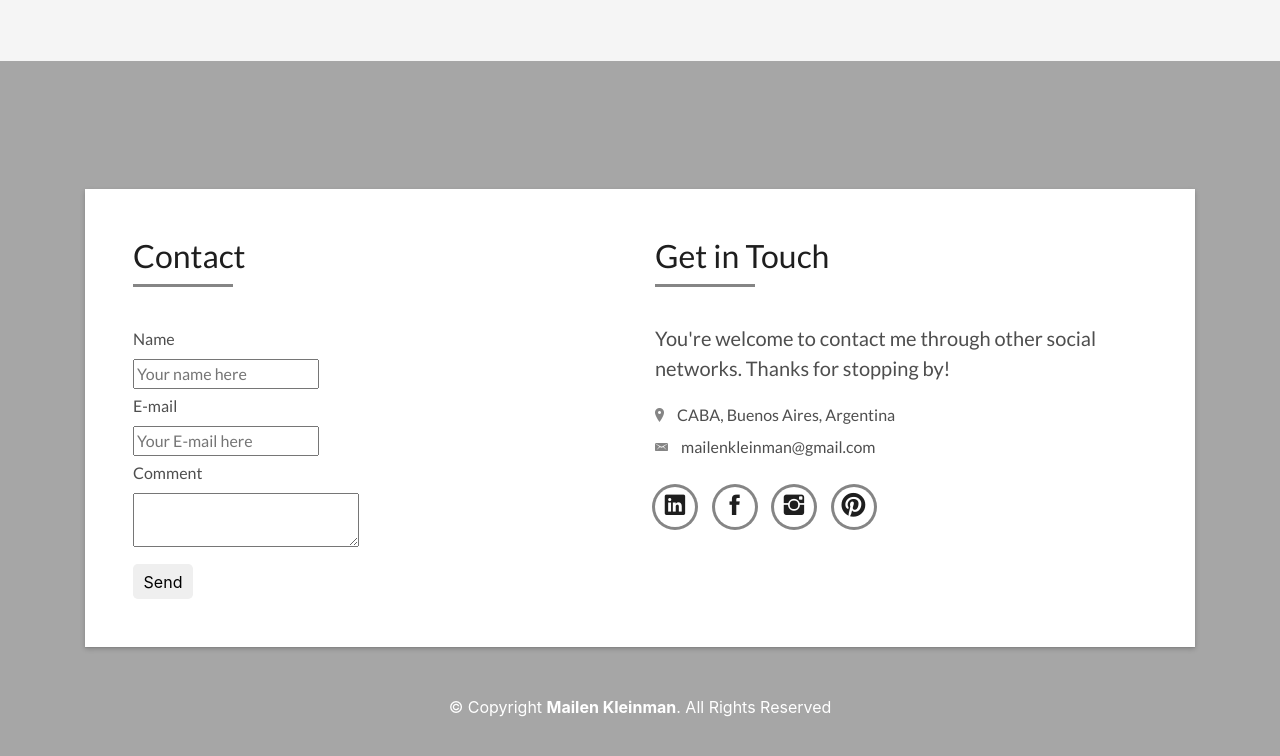
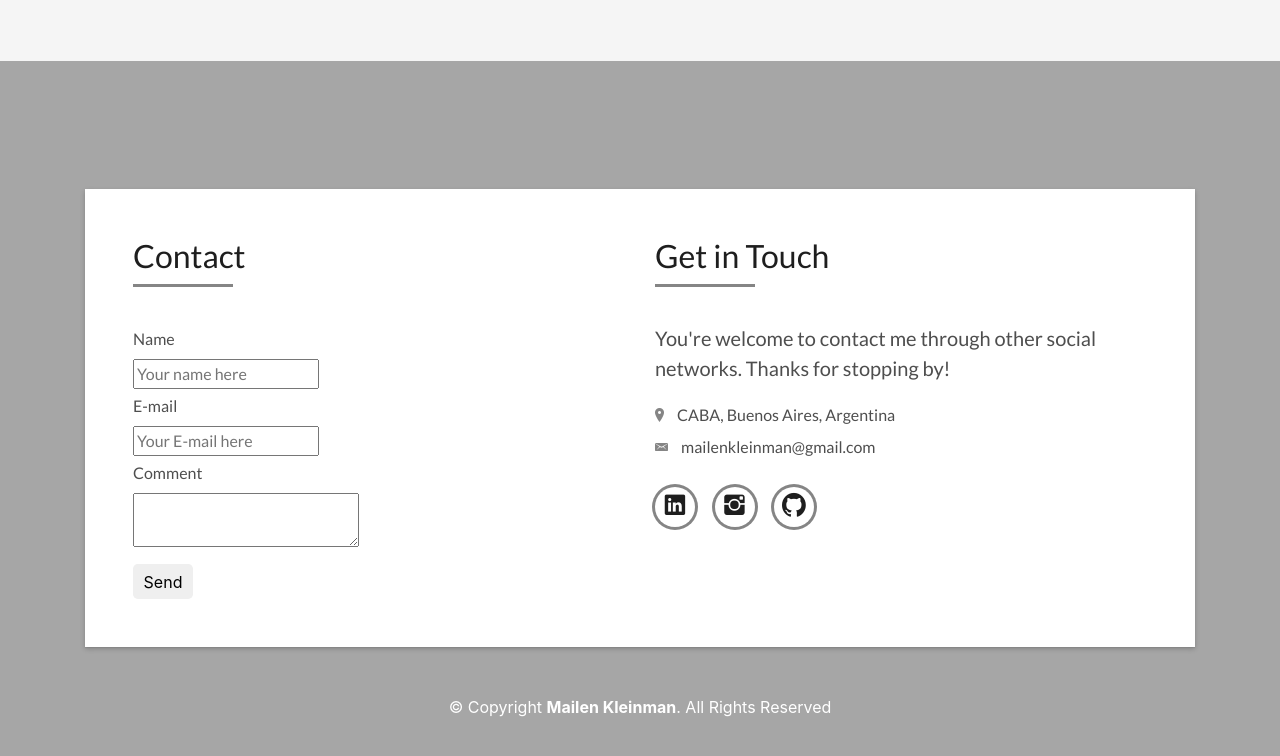
Before and after one commit to MailenKleinman/portfolio, a plain HTML site: page index.html in a window 1280 px wide. Shown: the part 4222-4978 px from the top of the page. Drawn offline with Linux system fonts and the light colour scheme; files whose address does not match are found by name.

Commit message:
Add files via upload

```diff
--- a/index.html
+++ b/index.html
@@ -598,9 +598,8 @@
                   <div class="socials">
                     <ul>
                       <li><a href=""><span class="ico-circle"><i class="ion-social-linkedin"></i></span></a></li>
-                      <li><a href=""><span class="ico-circle"><i class="ion-social-facebook"></i></span></a></li>
                       <li><a href=""><span class="ico-circle"><i class="ion-social-instagram"></i></span></a></li>
-                      <li><a href=""><span class="ico-circle"><i class="ion-social-pinterest"></i></span></a></li>
+                      <li><a href=""><span class="ico-circle"><i class="ion-social-github"></i></span></a></li>
                     </ul>
                   </div>
                 </div>
```
